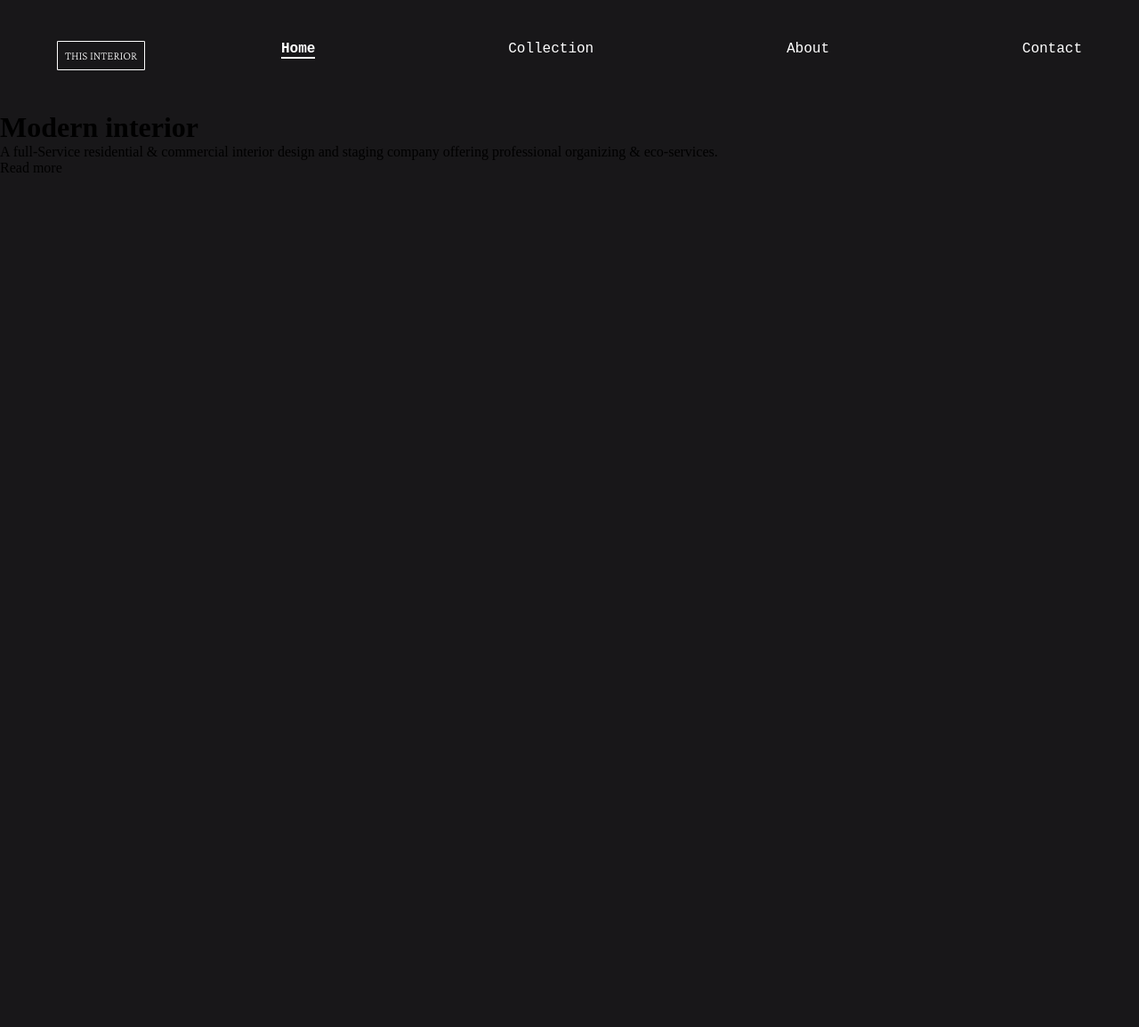
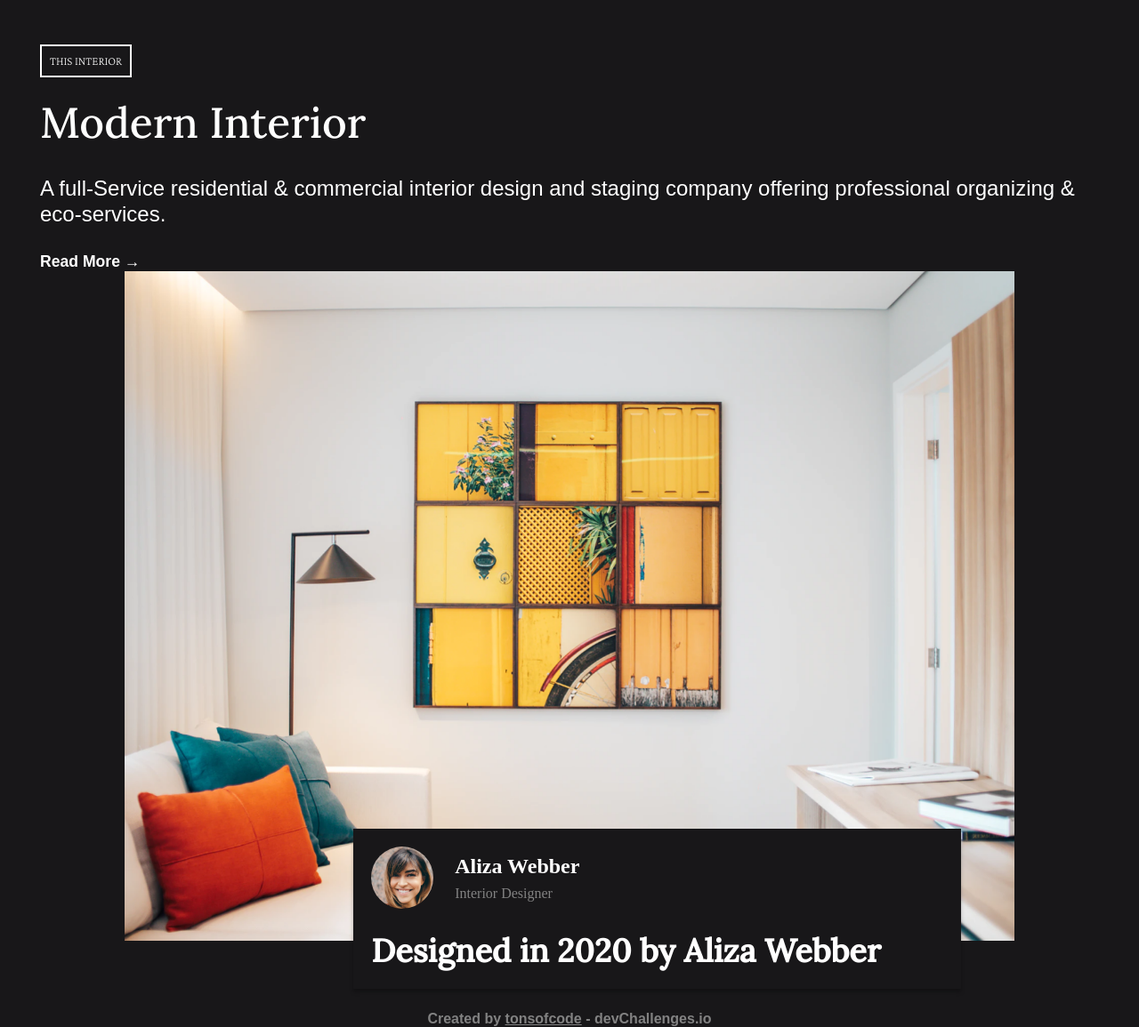
Before and after one commit to tonsvz/interior-consultant, a plain HTML site: page index.html in a window 1280 px wide. Shown: the whole page at 89% size. Before the commit the page ends 800 px from the top, so only its background shows below. Drawn offline with nearby package versions, Linux system fonts and the light colour scheme.

```diff
--- a/index.html
+++ b/index.html
@@ -8,12 +8,15 @@
     <title>Document</title>
   </head>
   <body>
-    <header>
-      <nav class="nav-content">
-        <div class="flex-container">
-          <button class="btn">this interior</button>
-          <div class="navigation">
-            <ul class="menu">
+    <div class="container">
+      <header class="main-header">
+        <div class="nav-container">
+          <div class="btn">
+            <button>This Interior</button>
+          </div>
+
+          <div class="menu">
+            <ul class="links">
               <li>Home</li>
               <li>Collection</li>
               <li>About</li>
@@ -21,23 +24,42 @@
             </ul>
           </div>
         </div>
-      </nav>
       </header>
 
-    <main class="container">
+      <main class="main-container">
         <div class="front-text">
-        <h1>Modern interior</h1>
-        <p>
+          <h1 class="title">Modern Interior</h1>
+          <p class="info-text">
             A full-Service residential & commercial interior design and staging
             company offering professional organizing & eco-services.
           </p>
-        <p>Read more</p>
+          <a href="" class="read-more">Read More &rarr;</a>
         </div>
 
         <div class="front-image">
-        <img src="" alt="" />
-        <article></article>
+          <img src="/assets/photo1.png" class="front-photo" alt="front-photo" />
+
+          <article class="card-container">
+            <div class="card-photo">
+              <img src="/assets/photo2.png" alt="" />
+              <div class="desc">
+                <h2>Aliza Webber</h2>
+                <p>Interior Designer</p>
+              </div>
+            </div>
+
+            <div class="card-summary">
+              <h1>Designed in 2020 by Aliza Webber</h1>
+            </div>
+          </article>
         </div>
       </main>
+      <div class="footer">
+        <p>
+          Created by <a href="www.instagram.com/tonsofcode">tonsofcode</a> -
+          devChallenges.io
+        </p>
+      </div>
+    </div>
   </body>
 </html>
--- a/style.css
+++ b/style.css
@@ -2,63 +2,280 @@
 @import url("https://fonts.googleapis.com/css2?family=Lora:wght@500&display=swap");
 
 * {
+  box-sizing: border-box;
+  padding: 0;
   margin: 0;
-  padding: 0;
-  box-sizing: border-box;
 }
 
+/* Variables */
 :root {
   --bg-color: #181719;
   --font-color: #ffffff;
-  --test-color: gray;
+  --font-primary: "Lora", sans-serif;
+  --font-secondary: "Crimson Pro", sans-serif;
+  --font-tertiary: "Montserrat", sans-serif;
 }
 
-.nav-content {
-  padding: 46px 0;
-  width: 100%;
-  display: flex;
-  justify-content: center;
-  flex-wrap: wrap;
+body {
+  background-color: var(--bg-color);
 }
 
-.flex-container {
+.read-more {
+  color: var(--font-color);
+  text-decoration: none;
+  font-family: var(--font-tertiary);
+  font-weight: 700;
+  font-size: 1.1rem;
+}
+
+.container {
+  display: flex;
+  flex-direction: column;
+  padding-inline: 45px;
+  height: 100vh;
+}
+
+.main-header {
+  padding-block: 20px;
   display: flex;
   justify-content: space-between;
-  width: 90%;
-  flex-wrap: wrap;
+  align-items: center;
+  padding-top: 50px;
+}
+
+.nav-container {
+  display: flex;
+  width: 100%;
+  position: relative;
+  justify-content: space-between;
+  flex: 1;
+}
+
+button {
+  background-color: transparent;
+  border: 2px solid var(--font-color);
+  padding: 9px;
+  font-family: var(--font-secondary);
+  font-weight: 500;
+  color: var(--font-color);
+  text-transform: uppercase;
 }
 
 .menu {
   display: flex;
-  width: 900px;
+  width: 50%;
+}
+
+.links {
+  display: flex;
+  width: 100%;
   justify-content: space-between;
-  list-style-type: none;
-  flex-wrap: wrap;
+  list-style: none;
 }
 
 li {
-  color: #ffffff;
-  font-family: "Montserrat", monospace;
+  font-family: var(--font-tertiary);
   font-weight: 500;
+  color: var(--font-color);
+  cursor: pointer;
 }
 
 li:nth-child(1) {
-  font-weight: 700;
-  border-bottom: 2px solid white;
+  font-weight: 600;
 }
 
-body {
-  background-color: #181719;
+li:nth-child(1):hover {
+  font-weight: 700;
+  border-bottom: 2px solid var(--font-color);
+  cursor: pointer;
 }
 
-button {
-  padding: 8px;
-  background-color: transparent;
-  border: 1px solid #ffffff;
-  color: #ffffff;
-  border-radius: 2%;
-  text-transform: uppercase;
-  font-family: "Crimson Pro", monospace;
+.main-container {
+  display: flex;
+  justify-content: center;
+  align-items: center;
+  padding-bottom: 45px;
+  flex-grow: 1;
+}
+
+.main-container .front-text {
+  display: flex;
+  flex-direction: column;
+  gap: 1.82rem;
+}
+
+.front-text h1 {
+  font-family: var(--font-primary);
+  color: var(--font-color);
+  font-size: 48px;
+  font-style: normal;
   font-weight: 500;
+  line-height: 61px;
+  letter-spacing: 0em;
+  text-align: left;
+  /* width: 365px;
+  height: 61px; */
+}
+
+.front-text p {
+  font-family: var(--font-tertiary);
+  color: var(--font-color);
+  font-size: 24px;
+  font-style: normal;
+  font-weight: 400;
+  line-height: 29px;
+  letter-spacing: 0em;
+  text-align: left;
+  /* background-color: red;
+  width: 410px;
+  height: 145px; */
+}
+
+/* image */
+
+.front-image {
+  position: relative;
+}
+
+.front-image img {
+  max-width: 1000px;
+}
+
+.front-image .card-container {
+  position: absolute;
+  bottom: -50px;
+  right: 60px;
+  z-index: 3;
+  display: flex;
+  flex-direction: column;
+  gap: 1.5rem;
   background-color: #181719;
+  box-shadow: 0px 4px 4px rgba(0, 0, 0, 0.25);
+  padding: 20px 90px 20px 20px;
 }
+.front-image .card-container .card-photo {
+  display: flex;
+  align-items: center;
+  gap: 1.5rem;
+}
+
+.front-image .card-container .card-photo img {
+  width: 70px;
+  border-radius: 50%;
+}
+
+.desc {
+  display: flex;
+  flex-direction: column;
+  gap: 0.5rem;
+  font-family: "Montserrat";
+}
+
+.desc h2 {
+  color: var(--font-color);
+}
+
+.desc p {
+  color: #828282;
+}
+
+.card-summary {
+  font-family: "Lora";
+  font-size: 24px;
+  font-weight: 600;
+  color: var(--font-color);
+}
+
+.footer {
+  display: flex;
+  margin-bottom: 20px;
+  justify-content: center;
+  padding-top: 30px;
+  color: #828282;
+  font-family: var(--font-tertiary);
+  font-weight: 700;
+}
+
+.footer a {
+  color: #828282;
+  font-family: var(--font-tertiary);
+  font-weight: 700;
+}
+@media (max-width: 1500px) {
+  .main-container {
+    flex-wrap: wrap;
+  }
+
+  .menu {
+    display: none;
+  }
+}
+
+@media (max-width: 700px) {
+  .front-image img {
+    max-width: 400px;
+  }
+
+  .main-container {
+    gap: 3rem;
+  }
+  .front-image .card-container {
+    top: 210px;
+    left: 70px;
+    width: 300px;
+    height: 50%;
+  }
+
+  .card-photo img {
+    width: 30px;
+  }
+
+  .desc p,
+  h2 {
+    font-size: 90%;
+  }
+
+  .card-summary h1 {
+    position: absolute;
+    max-width: 60%;
+    font-size: 60%;
+  }
+
+  .footer {
+    padding-top: 30px;
+    color: #828282;
+    font-family: var(--font-tertiary);
+    font-weight: 700;
+  }
+
+  .footer a {
+    color: #828282;
+    font-family: var(--font-tertiary);
+    font-weight: 700;
+  }
+
+  .front-text h1 {
+    font-size: 36px;
+  }
+
+  .front-text p {
+    font-size: 15px;
+  }
+
+  .front-text a {
+    font-size: 14px;
+  }
+
+  .container {
+    padding-inline: 30px;
+  }
+
+  .front-image .card-container .card-photo img {
+    width: 50px;
+    border-radius: 50%;
+  }
+
+  .front-photo {
+    padding: 20px;
+  }
+}
```
Lines whose indentation alone changed are shown as unchanged.
